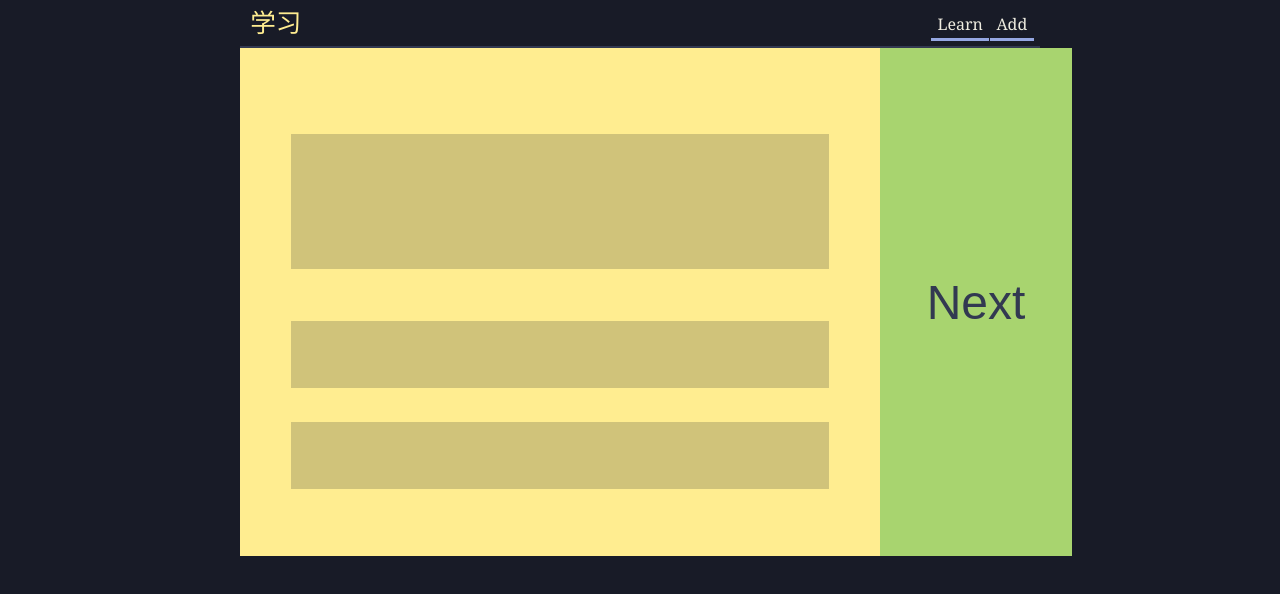
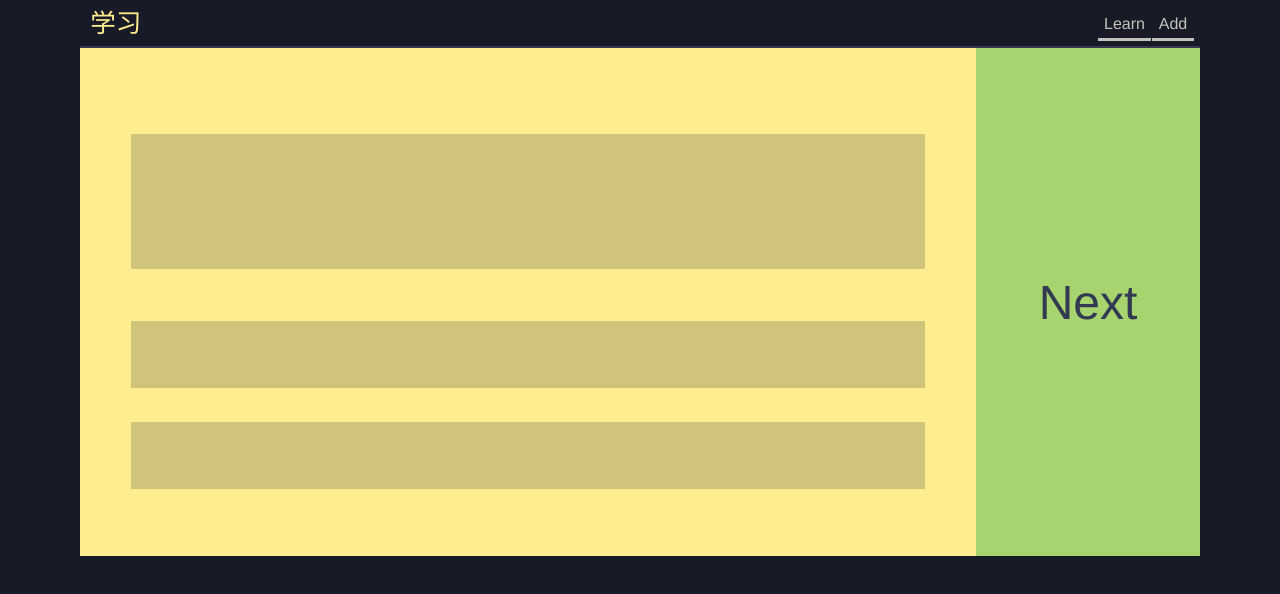
Before and after one commit to Marekje/chinesecards, a plain HTML site: page index.html in a window 1280 px wide. Drawn offline with Linux system fonts and the light colour scheme.

Commit message:
css improvements

```diff
--- a/scss/base/base.scss
+++ b/scss/base/base.scss
@@ -1,4 +1,6 @@
-* {
+*,
+*:before,
+*:after {
     box-sizing: border-box;
 }
 
@@ -12,7 +14,7 @@ html {
 
 body {
     max-width: $app_max-width;
-    margin: auto;
+    margin: 0 auto;
 
     background-color: $color-background;
 
--- a/scss/modules/buttons.scss
+++ b/scss/modules/buttons.scss
@@ -10,12 +10,13 @@
     border: none;
     background-color: $yellow;
     color: $darkblue;
+    padding: 0;
     margin: 0;
+
+    font-family: $font-interface;
+    font-weight: 100;
 }
 .btn--action {
-    min-width: 4em;
-    min-height: 4em;
-
     background-color: $color-action;
 }
 .btn:focus {
--- a/scss/modules/card.scss
+++ b/scss/modules/card.scss
@@ -27,6 +27,13 @@
     background-color: rgba($black, 0.2);
 }
 
+.card__pinyin .card-item {
+    font-style: italic;
+}
+.card__translation .card-item {
+    color: rgba($black, 0.7);
+}
+
 .card > div:first-child {
     font-size: 2em;
 }
--- a/scss/modules/nav.scss
+++ b/scss/modules/nav.scss
@@ -22,13 +22,15 @@ nav > * {
 .menu__link {
     display: block;
     padding: 0.6em 0.4em 0.4em 0.4em;
-    color: $color-text;
+    color: rgba($color-text, 0.8);
     text-decoration: none;
     background-color: $black;
-    border-bottom: 3px solid $color-main;
+    border-bottom: 3px solid rgba($color-text, 0.8);
+    font-family: $font-interface;
+    font-weight: 100;
 
     &:hover {
-        color: $color-main;
+        color: $color-text;
         border-bottom: 3px solid $color-action;
     }
 }
--- a/scss/variables/variables.scss
+++ b/scss/variables/variables.scss
@@ -21,6 +21,7 @@ $transparent-darkblue: rgba($darkblue, 0.5);
 $font-chinese: 'source-sans-pro', "宋体", Georgia, "Times New Roman", "KaiTi", "楷体", STKaiti, "华文楷体", serif;
 $font-maintext: 'source-sans-pro', "宋体", Georgia, "Times New Roman", "KaiTi", "楷体", STKaiti, "华文楷体", serif;
 $font-code: 'Anonymous Pro', 'Courier New', Courier;
+$font-interface: 'helvetica', verdana, sans-serif;
 
 // SCALES
 $fontscale-1: 1;
@@ -45,4 +46,4 @@ $color-links--hover: $lightblue;
 
 // GLOBAL VARIABLES
 
-$app_max-width: 50em;
+$app_max-width: 70em;
```
Also changed, not shown: css/base/base.css, css/main.css, css/modules/buttons.css.
